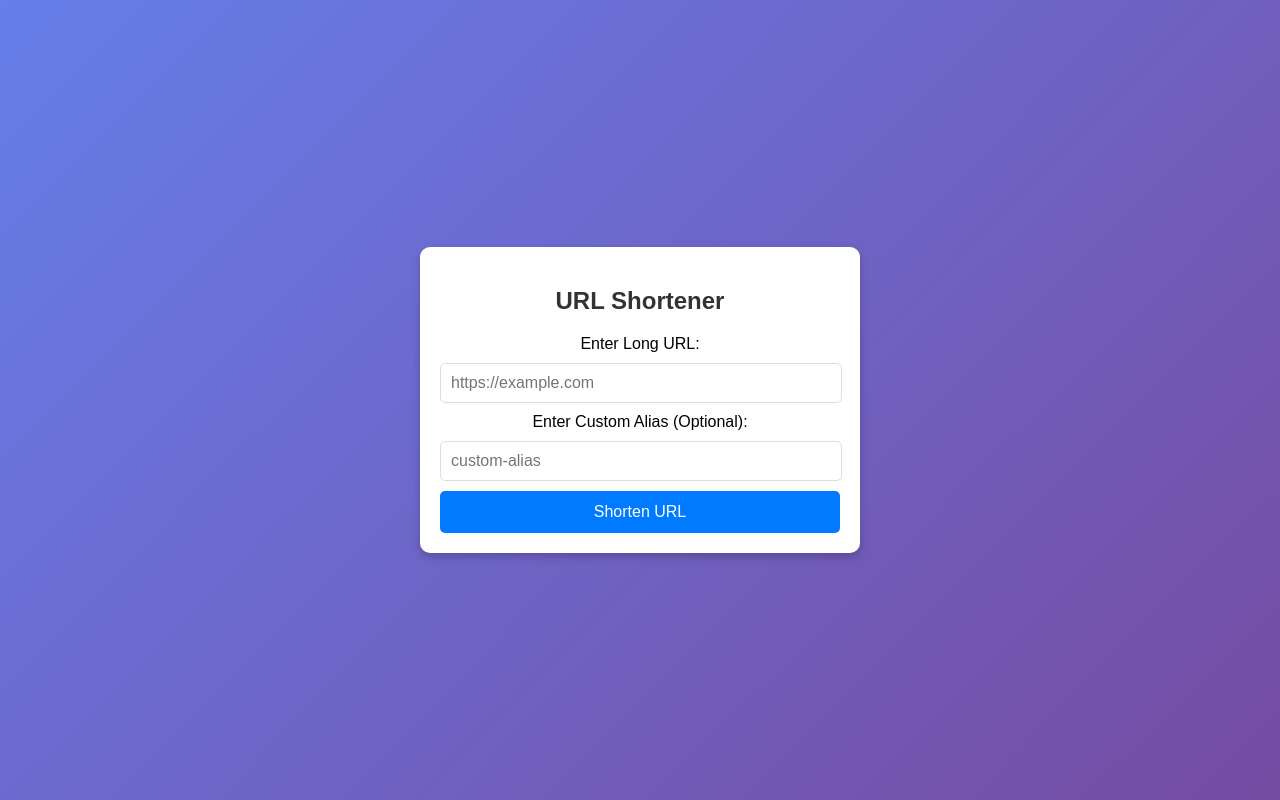
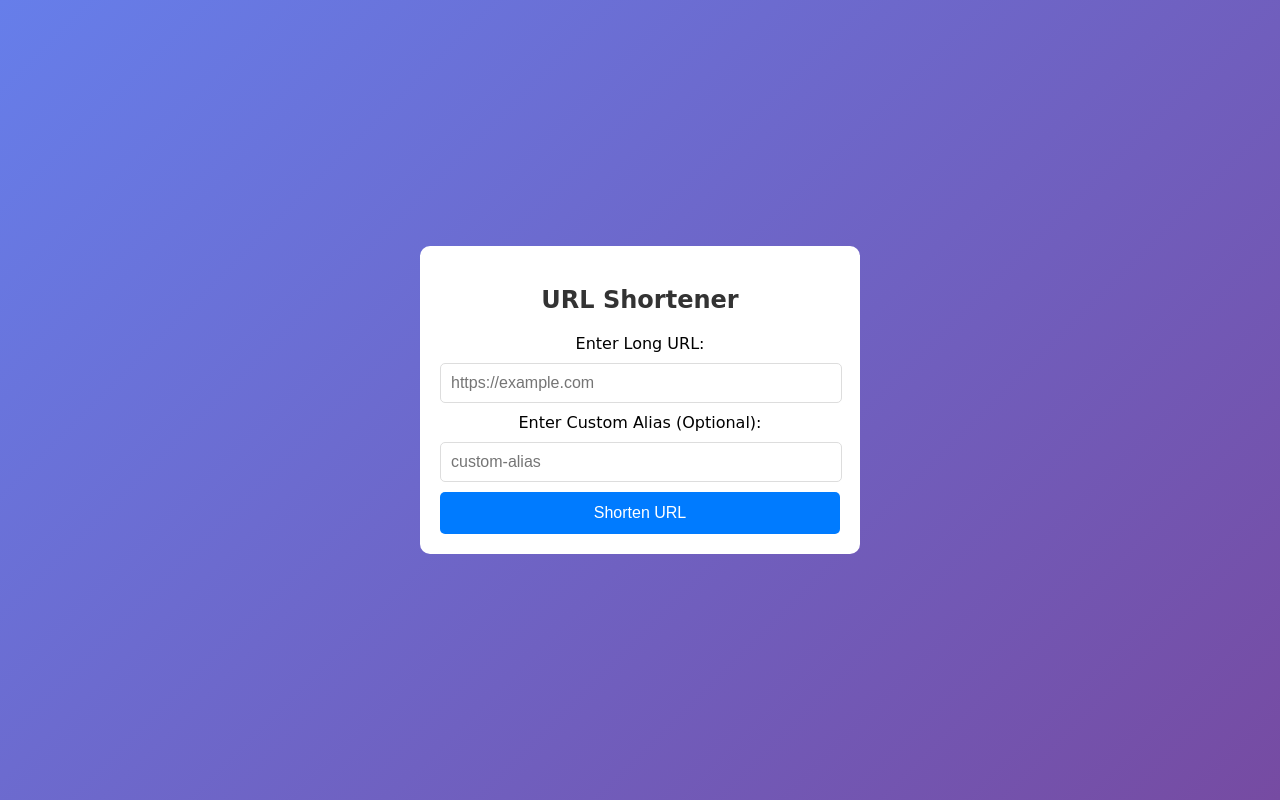
Before and after one commit to deepkothari12/TinyUrl, a Flask app: page / in a window 1280 px wide. Run offline with Flask 3, Linux system fonts and the light colour scheme.

Commit message:
all done

```diff
--- a/app.py
+++ b/app.py
@@ -32,7 +32,7 @@ def get_data():
         DataFIndTrue = dbObj.FindData(aliass = alias)
 
         if  DataFIndTrue:
-                print("Data Availabel")
+                #print("Data Availabel")
 
                 return render_template('index.html' , DataFIndTrue = DataFIndTrue)
 
@@ -45,12 +45,20 @@ def get_data():
                 dbObj.DBConnect(long_url = url , aliass = alias)
                 print(Short_url)
                 #Short_url = Short_url
+
+                ## DONEEEEEEEEEEEEEEEEEEEEEEEEEE
         else:
             #print(url , RandomStrNum())
-            # random_nu = RandomStrNum()
+                random_nu = RandomStrNum()
             # url_mapping[random_nu] = url
             # Short_url =  f"{request.host}/{random_nu}"
-            pass
+                Short_url =  f"{request.host}/{random_nu}"
+                #dbHelper.dataBase.DBConnect(long_url=url , alias=alias)#.DBConnect()
+                dbObj = dbHelper.dataBase()
+                dbObj.DBConnect(long_url = url , aliass = random_nu)
+                print(Short_url)
+                #Short_url = Sho
+
 
         #Call the Class
 
@@ -59,11 +67,13 @@ def get_data():
     return render_template('index.html', Short_url = Short_url)
 
 
+
 @app.route("/<Short_url>" ,  methods = ['POST' , 'GET'])
 def redirectTooriginal(Short_url):
     # try:
     #or_u = url_mapping.get(Short_url)
     #print(or_u)
+    print(Short_url)
     if Short_url == "favicon.ico":
         print("Favicon Wala hu")
         return "error - 404"
--- a/dbHelper.py
+++ b/dbHelper.py
@@ -20,14 +20,15 @@ class dataBase:
         try :
             #print(aliass)
             self.cursor.execute('''
+
                                     CREATE TABLE IF NOT EXISTS tinyurl (
                                     id INT AUTO_INCREMENT,
                                     long_url TEXT,
                                     aliass VARCHAR(255),
                                     PRIMARY KEY (id),
                                     UNIQUE(aliass)
+                                    );
 
-                                    );
                                 ''')
             #print(aliass)
             self.conn.commit()
--- a/templates/index.html
+++ b/templates/index.html
@@ -1,13 +1,16 @@
 <!DOCTYPE html>
 <html lang="en">
+
 <head>
     <meta charset="UTF-8">
     <meta name="viewport" content="width=device-width, initial-scale=1.0">
     <link rel="icon" type="image/x-icon" href="/static/favicon.ico">
+    <!-- <link rel="stylesheet" href="D:\Vs.code\.vscode\tignyUrl\static\styleIndex.css"> -->
     <title>URL Shortener</title>
     <style>
+
     body {
-            font-family: Arial, sans-serif;
+        font-family: URW Chancery L, cursive;
         display: flex;
         justify-content: center;
         align-items: center;
@@ -19,7 +22,7 @@
         background: white;
         padding: 20px;
         border-radius: 10px;
-            box-shadow: 0 4px 10px rgba(0, 0, 0, 0.2);
+        box-shadow: 0 14px 14   px rgba(0, 0, 0, 0.2);
         width: 90%;
         max-width: 400px;
         text-align: center;
@@ -57,17 +60,22 @@
             font-size: 14px;
         }
     }
+
     </style>
 </head>
+
 <body>
+
     <div class="container">
         <h2>URL Shortener</h2>
         <form id="form_url" action="/Data" method="POST">
             <label for="longUrl">Enter Long URL:</label>
-            <input type="url" id="longUrl" name="longUrl" required placeholder="https://example.com"  value="{{ request.form.get('longUrl', '') }}">
+            <input type="url" id="longUrl" name="longUrl" required placeholder="https://example.com"
+                value="{{ request.form.get('longUrl', '') }}">
 
             <label for="alias">Enter Custom Alias (Optional):</label>
-            <input type="text" id="alias" name="alias" placeholder="custom-alias" value="{{ request.form.get('alias', '')}}" minlength="6" >
+            <input type="text" id="alias" name="alias" placeholder="custom-alias"
+                value="{{ request.form.get('alias', '')}}" minlength="6">
 
             <button type="submit">Shorten URL</button>
             {%if DataFIndTrue%}
@@ -77,6 +85,7 @@
         {%if Short_url%}
         <p>Short URL : {{Short_url}}</p>
         {%endif%}
+        <!-- </div> -->
     </div>
 
 </body>
```
Lines whose indentation alone changed are shown as unchanged.
